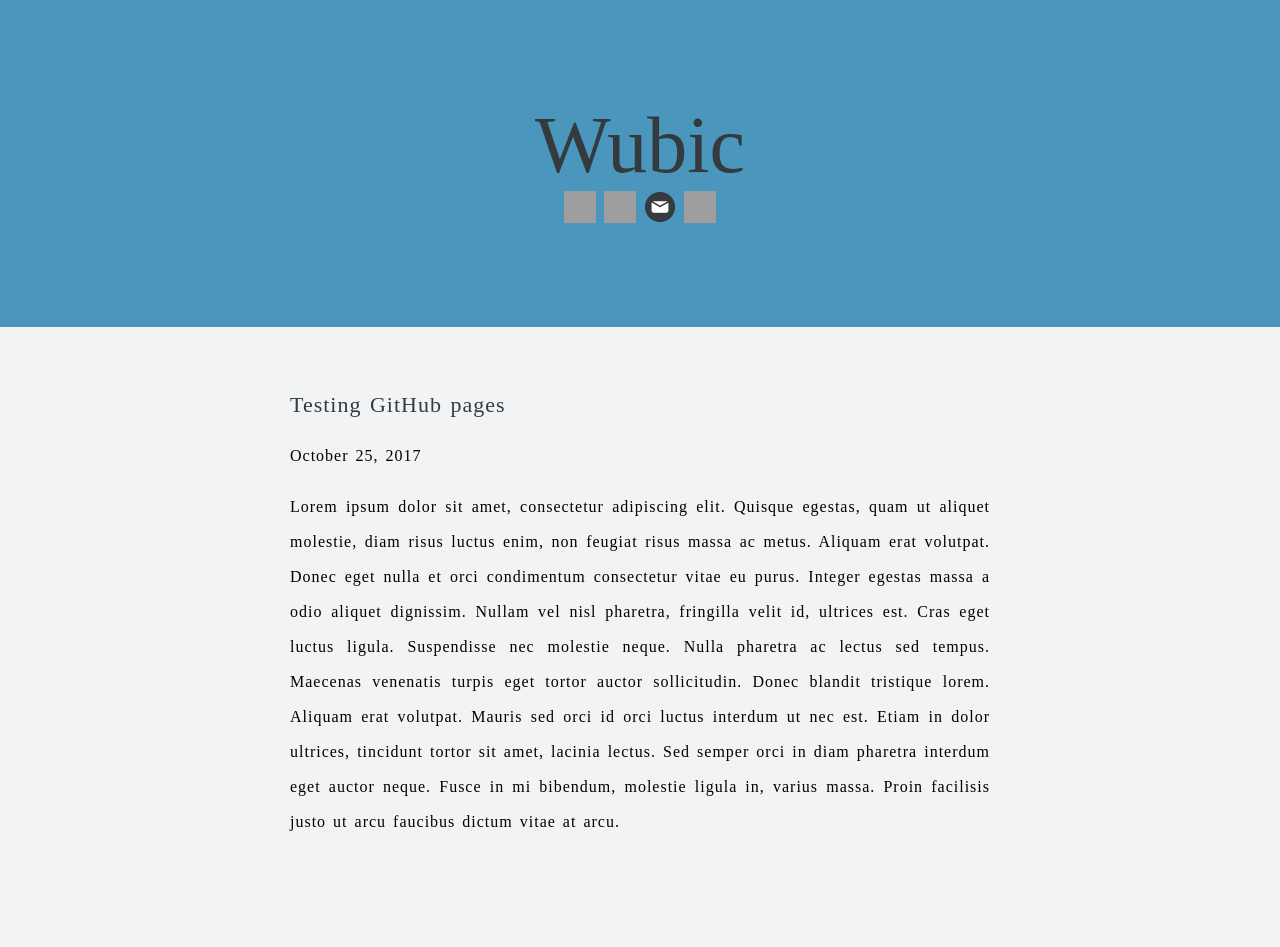
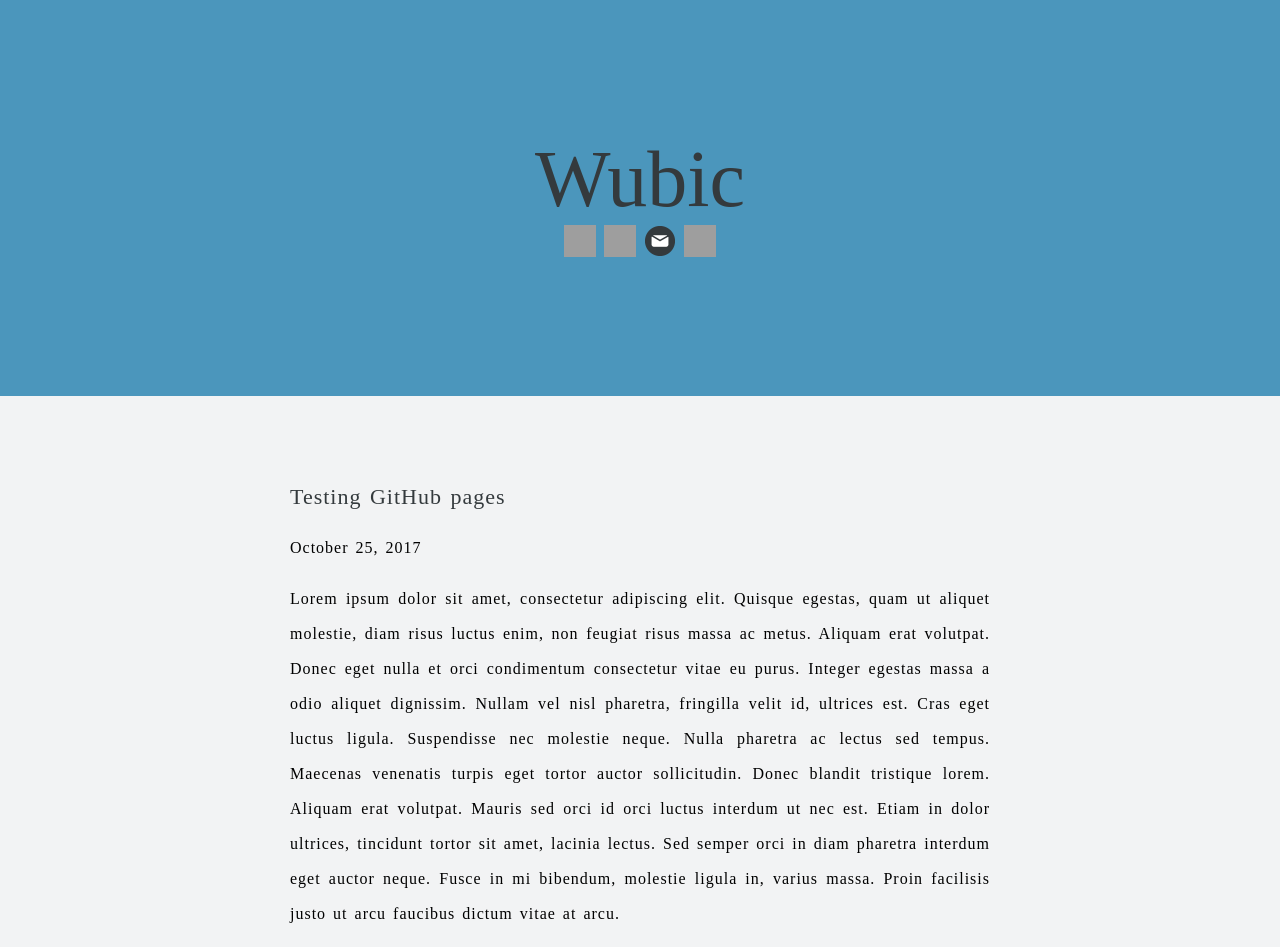
Before and after one commit to wubic/wubic.github.io, a plain HTML site: page index.html in a window 1280 px wide. Before the commit the page ends 855 px from the top, so only its background shows below. Drawn offline with Linux system fonts and the light colour scheme; grey boxes are pictures that could not be loaded; a web font is replaced by a local one.

Commit message:
Add files via upload

```diff
--- a/main.css
+++ b/main.css
@@ -21,11 +21,11 @@
 }
 
 #nav header {
-	margin: 0px;
-	padding: 0px;
-	padding-top: 100px;
-	padding-bottom: 100px;
-	margin-bottom: 60px;
+	margin: 0%;
+	padding: 0%;
+	padding-top: 10.5%;
+	padding-bottom: 10.5%;
+	margin-bottom: 6.5%;
 	background-color: #4b96bc;
 
 }
```
